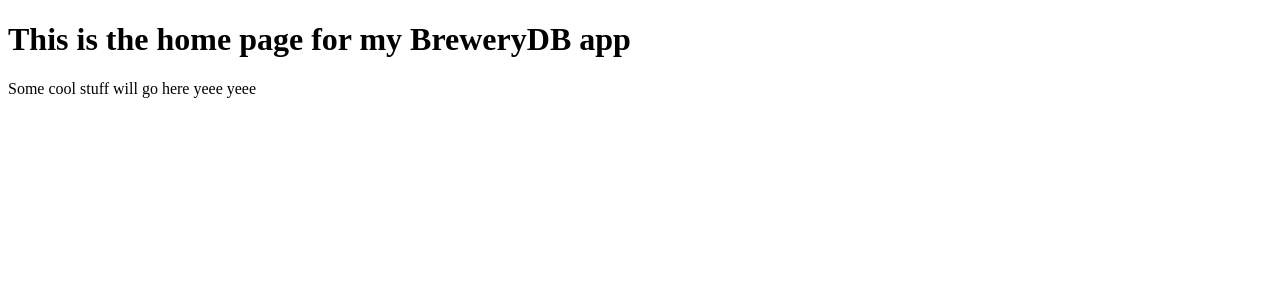
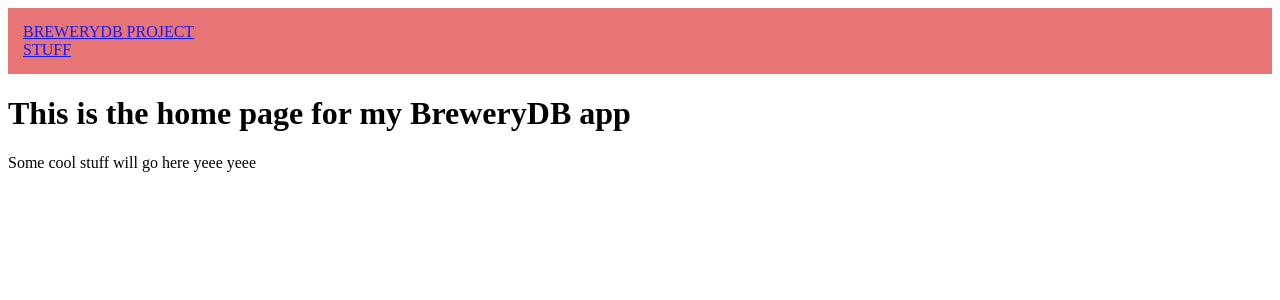
Before and after one commit to braddonako/breweryDbProject, a React (Create React App) app in the folder beer/: page / in a window 1280 px wide. Shown: the top 300 px of the page. Built offline with nearby package versions, Linux system fonts and the light colour scheme.

Commit message:
Created a simple navbar

```diff
--- a/beer/package.json
+++ b/beer/package.json
@@ -6,7 +6,9 @@
     "@testing-library/jest-dom": "^4.2.4",
     "@testing-library/react": "^9.4.1",
     "@testing-library/user-event": "^7.2.1",
+    "bootstrap": "^4.4.1",
     "react": "^16.13.0",
+    "react-bootstrap": "^1.0.0-beta.17",
     "react-browser-router": "^2.1.2",
     "react-dom": "^16.13.0",
     "react-router-dom": "^5.1.2",
--- a/beer/src/App.js
+++ b/beer/src/App.js
@@ -2,12 +2,14 @@ import React from 'react';
 import { BrowserRouter, Route, Switch } from 'react-router-dom';
 import Home from './components/Home/home';
 import About from './components/About/about'
+import Header from './components/HeaderCompnent/header'
 
 
 function App() {
   return (
     <BrowserRouter>
       <div className="App">
+        <Header />
         <Switch>
           <Route path="/" component={Home} exact/>
           <Route path='/about' component={About} exact/>
--- /dev/null
+++ b/beer/src/components/HeaderCompnent/header.js
@@ -0,0 +1,18 @@
+import React from 'react';
+import {Navbar, Nav, NavDropdown } from 'react-bootstrap';
+
+const Header = () => {
+    return (
+   <Navbar style={{backgroundColor: '#E66767', color: 'white', textTransform: 'uppercase', padding: '15px', opacity: '.9'}}>
+    <Navbar.Brand href="#">BreweryDB Project</Navbar.Brand>
+    <Nav className="mr-auto">
+      <NavDropdown title="Stuff" id="collasible-nav-dropdown">
+        <NavDropdown.Item href = "/about" >About this App</NavDropdown.Item>
+        <NavDropdown.Divider/>
+      </NavDropdown>
+    </Nav>
+  </Navbar>
+    );
+};
+
+export default Header;
```
Also changed, not shown: 1 other file (tests, documents, lock files or other folders).
